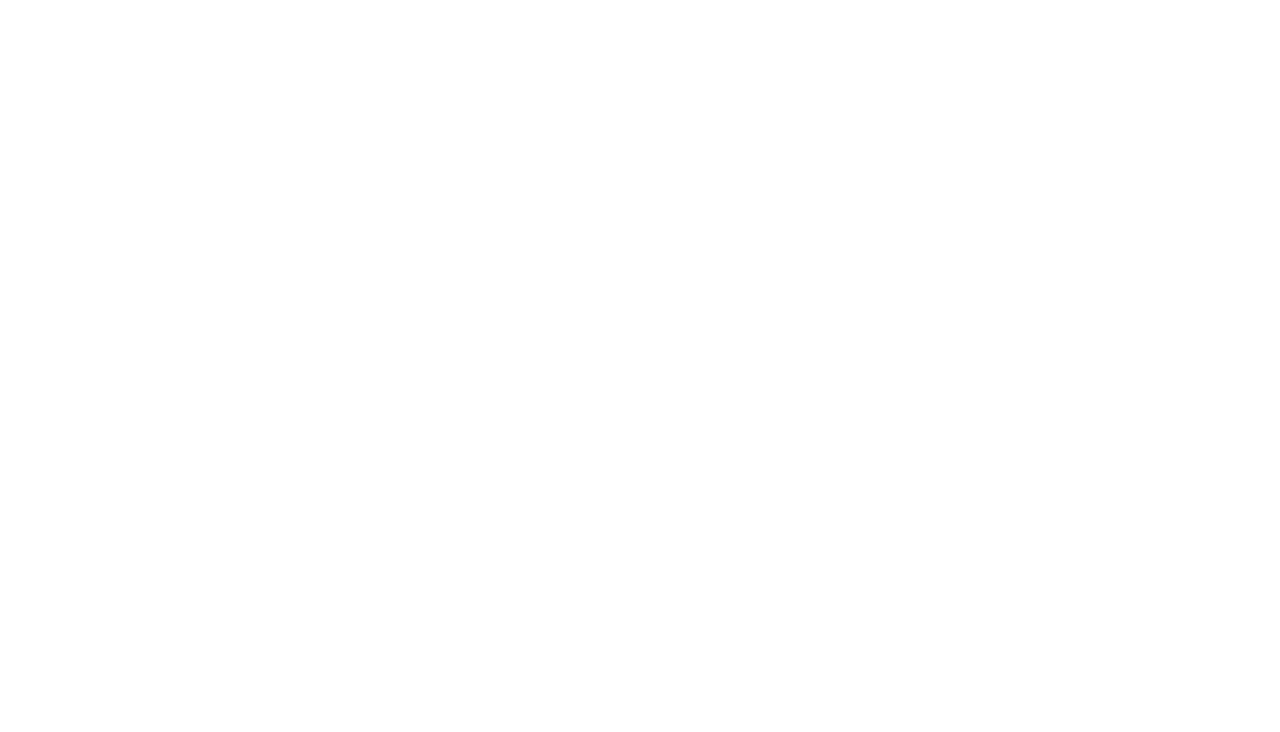
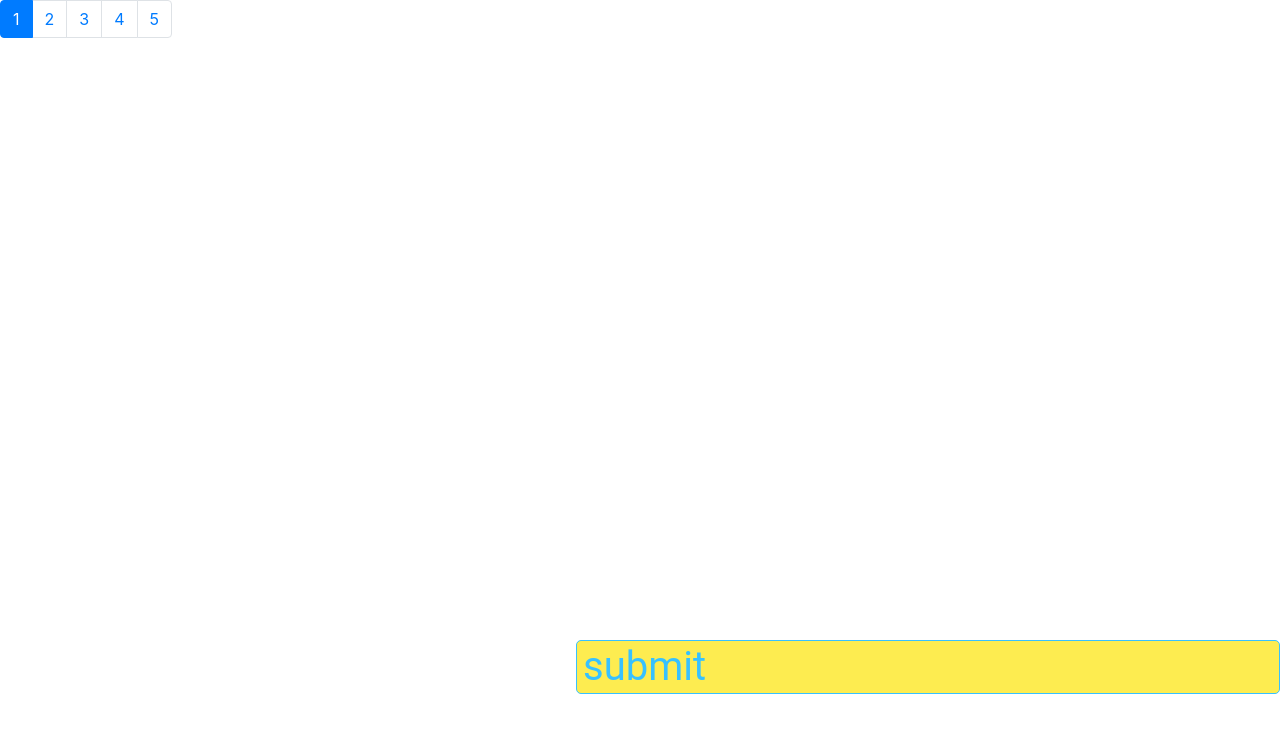
Before and after one commit to sancognizant/trivia-client, a React (Create React App) app: page / in a window 1280 px wide. Shown: the top 732 px of the page. Built offline with nearby package versions, Linux system fonts and the light colour scheme.

Commit message:
adding test cases

```diff
--- a/package.json
+++ b/package.json
@@ -42,6 +42,9 @@
     ]
   },
   "devDependencies": {
-    "@types/node": "^13.9.0"
+    "@types/node": "^13.9.0",
+    "enzyme": "^3.11.0",
+    "enzyme-adapter-react-16": "^1.15.2",
+    "jest-enzyme": "^7.1.2"
   }
 }
--- a/src/App.tsx
+++ b/src/App.tsx
@@ -22,7 +22,7 @@ const App: React.FC = () => {
       {/* <Cloud/> */}
       {/* <UI/> */}
       {/* <CyberSecurity/> */}
-      {/* <QuizInterface/> */}
+      <QuizInterface/>
       {/* <Counter/> */}
     </div>
   );
--- a/src/components/dashBoard.tsx
+++ b/src/components/dashBoard.tsx
@@ -13,12 +13,7 @@ import Design from '../images/design.jpg';
 import CyberSecurity from '../images/cybersecurity2.jpg';
 import NavBar from './navBar';
 
-/*
-Image size: width: 27.09
-            height:14.68
-*/
 
-// adjust the design card and cybersecurity card
 const DashBoard = () => {
     return (
         <>
--- a/src/components/quiz/counter.tsx
+++ b/src/components/quiz/counter.tsx
@@ -6,29 +6,38 @@ import Pagination from 'react-bootstrap/Pagination';
     questionLength: total number of questions
     active: current question
 */
-const Counter = ({ totalNumber, activeNumber }: {totalNumber: number, activeNumber: number}) => {
-	const [ items, setItems ] = useState([]);
-	const [ questionLength, setQuestionLength ] = useState(0);
-	const [ active, setActive ] = useState(0);
+
+interface questionLengthInterface {
+	numberQuestions: number;
+}
+
+interface activeInterface {
+	currentQuestion: number;
+}
+const Counter = ({ totalNumber, activeNumber }: { totalNumber: number, activeNumber: number }) => {
+	const [items, setItems] = useState([]);
+	const [questionLength, setQuestionLength] = useState<questionLengthInterface>({ numberQuestions: 0 });
+	const [active, setActive] = useState<activeInterface>({ currentQuestion: 1 });
+
 	/*
     initialize the number of items to be displayed and the active question number
     */
 
 	useEffect(
 		() => {
-			setQuestionLength(totalNumber);
-			setActive(activeNumber);
+			setQuestionLength({ numberQuestions: totalNumber });
+			setActive({ currentQuestion: activeNumber });
 		},
-		[ activeNumber, totalNumber ]
+		[activeNumber, totalNumber]
 	);
 
 	useEffect(
 		() => {
-			if (active <= questionLength) {
+			if (active.currentQuestion <= questionLength.numberQuestions) {
 				let itemsCopy: any = [];
-				for (let number = 1; number <= questionLength; number++) {
+				for (let number = 1; number <= questionLength.numberQuestions; number++) {
 					itemsCopy.push(
-						<Pagination.Item key={number} active={number === active}>
+						<Pagination.Item key={number} active={number === active.currentQuestion}>
 							{number}
 						</Pagination.Item>
 					);
@@ -36,7 +45,7 @@ const Counter = ({ totalNumber, activeNumber }: {totalNumber: number, activeNumb
 				setItems(itemsCopy);
 			}
 		},
-		[active, questionLength]
+		[active.currentQuestion, questionLength.numberQuestions]
 	);
 
 	return <Pagination>{items}</Pagination>;
--- a/src/components/quiz/quizInterface.tsx
+++ b/src/components/quiz/quizInterface.tsx
@@ -17,21 +17,22 @@ interface questionsListInter {
 }
 
 interface questionNumberInter {
-	questionNumber: number
+	currentQuestion: number
 }
+
 const Quiz = () => {
 	const [ questionsList, setQuestionsList ] = useState<questionsListInter[]>([]);
-	const [ questionNumber, setQuestionNumber ] = useState<questionNumberInter>({questionNumber: 1});
+	const [ questionNumber, setQuestionNumber ] = useState<questionNumberInter>({currentQuestion: 1});
 
 	useEffect(
 		() => {
 			setQuestionsList(questions);
 		},
-		[ questionsList ]
+		[ questions ]
 	);
 
-	const incrementNumber = () => {
-		setQuestionNumber({questionNumber: questionNumber.questionNumber+ 1});
+	const handleIncrementNumber = () => {
+		setQuestionNumber({currentQuestion: questionNumber.currentQuestion+ 1});
     };
 
 	/*
@@ -40,9 +41,9 @@ render counter only if the number of questions have been set correctly from the
 	return (
 		<div>
 			{questionsList.length !== 0 ? (
-				<Counter totalNumber={questionsList.length} activeNumber={questionNumber.questionNumber} />
+				<Counter totalNumber={questionsList.length} activeNumber={questionNumber.currentQuestion} />
 			) : null}
-			<Button text="submit" styles="back" onClick={incrementNumber} />
+			<Button text="submit" styles="back" onClick={handleIncrementNumber} />
 		</div>
 	);
 };
--- a/src/utils/questionLoader.ts
+++ b/src/utils/questionLoader.ts
@@ -19,7 +19,7 @@
 
     {question: 'Who is the founder of Microsoft?',
     choices: "Bill Gatsby|Ben Gates|Bill Gates",
-    answer: 2},
+    answer: 2}
  ]
 
  export {questions};
```
Also changed, not shown: src/components/button.tsx (+1 -7 lines), 1 other file (tests, documents, lock files or other folders).
